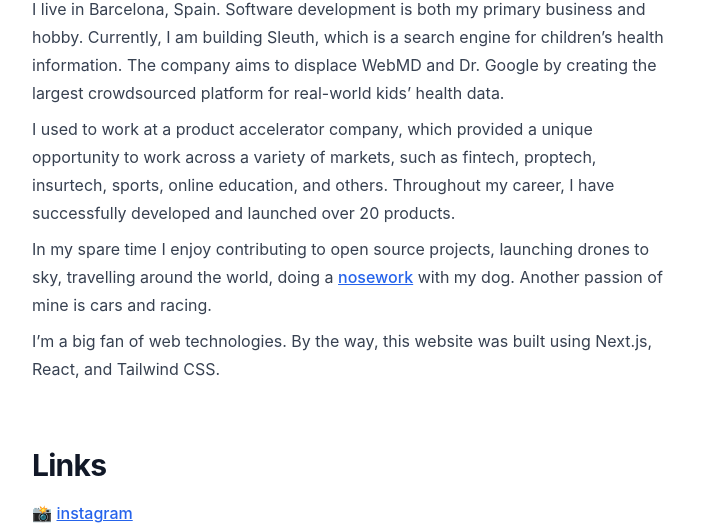
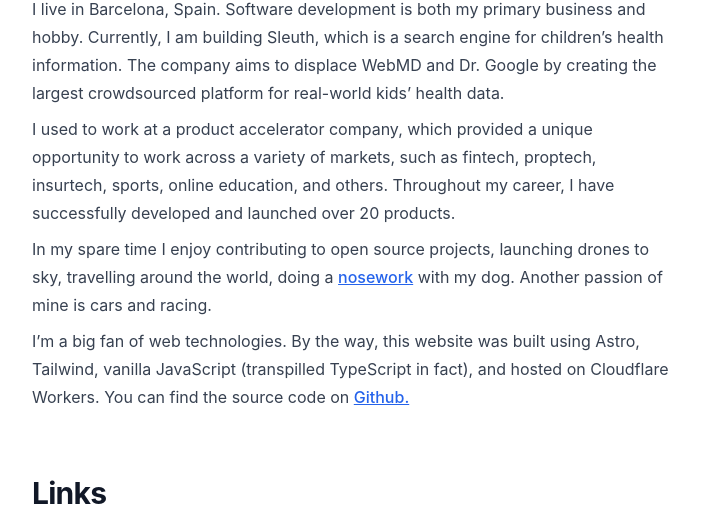
Before and after one commit to skoob13/tarasov.dev, an Astro site: page /about in a window 1280 px wide. Shown: the part 489-1013 px from the top of the page, without its empty margins (288-991 px from the left). Built offline with nearby package versions, Linux system fonts and the light colour scheme; Astro itself is replaced by a stand-in of ours.

Commit message:
feat: update about

```diff
--- a/src/pages/about.astro
+++ b/src/pages/about.astro
@@ -1,4 +1,5 @@
 ---
+import ExternalLink from 'components/external-link.astro';
 import Timeline from 'components/timeline.astro';
 import MainLayout from 'layouts/main-layout.astro';
 ---
@@ -31,8 +32,10 @@
       of mine is cars and racing.
     </p>
     <p class="prose mb-8 dark:prose-dark sm:mb-16">
-      I&rsquo;m a big fan of web technologies. By the way, this website was built using Next.js, React, and Tailwind
-      CSS.
+      I&rsquo;m a big fan of web technologies. By the way, this website was built using Astro, Tailwind, vanilla
+      JavaScript (transpilled TypeScript in fact), and hosted on Cloudflare Workers. You can find the source code on <ExternalLink
+        href="https://github.com/skoob13/tarasov.dev">Github.</ExternalLink
+      >
     </p>
     <h3 class="mb-4 text-xl font-bold tracking-tight md:text-3xl">Links</h3>
     <ul class="mb-8 flex flex-col gap-2 sm:mb-16">
```
